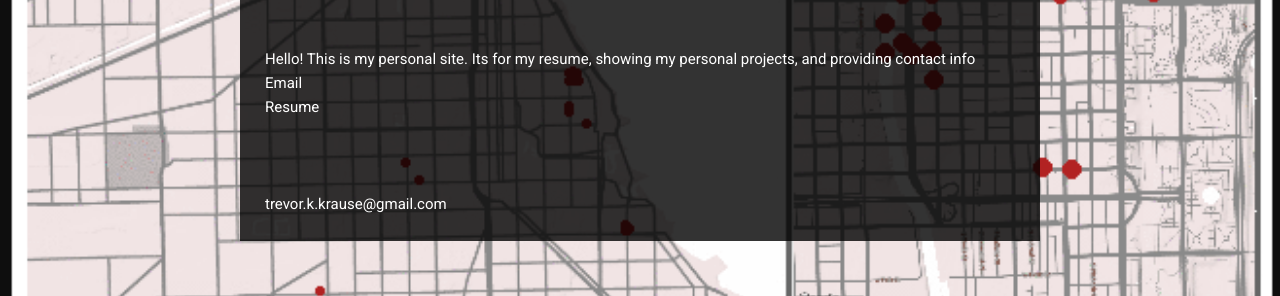
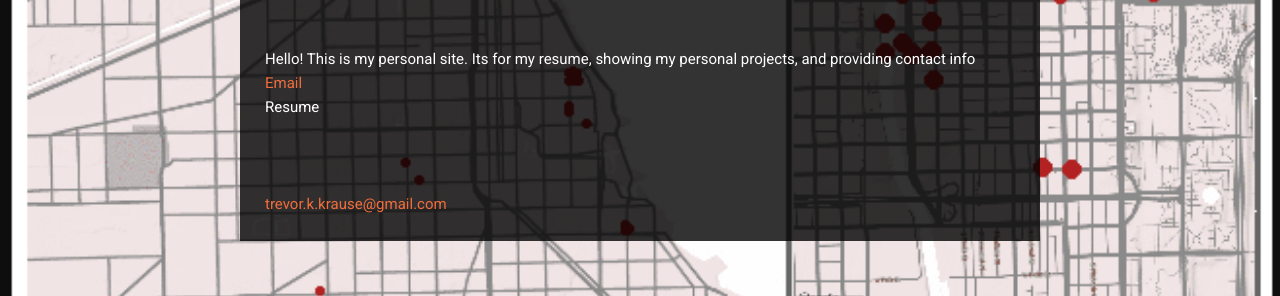
Before and after one commit to trevorData/trevorData.github.io, a plain HTML site: page index.html in a window 1280 px wide. Shown: the part 504-800 px from the top of the page. Drawn offline with nearby package versions, Linux system fonts and the light colour scheme.

Commit message:
Update index.html

```diff
--- a/index.html
+++ b/index.html
@@ -47,7 +47,7 @@
             <p>
               Hello! This is my personal site. Its for my resume, showing my personal projects, and providing contact info
               <br>
-              Email
+              <a href = "mailto: trevor.k.krause@gmail.com">Email</a>
               <br>
               Resume
 
@@ -78,7 +78,7 @@
     </div>
 
     <footer>
-      trevor.k.krause@gmail.com
+      <a href = "mailto: trevor.k.krause@gmail.com">trevor.k.krause@gmail.com</a>
     </footer>
 
     <!-- Load additional JS scripts here -->
```
